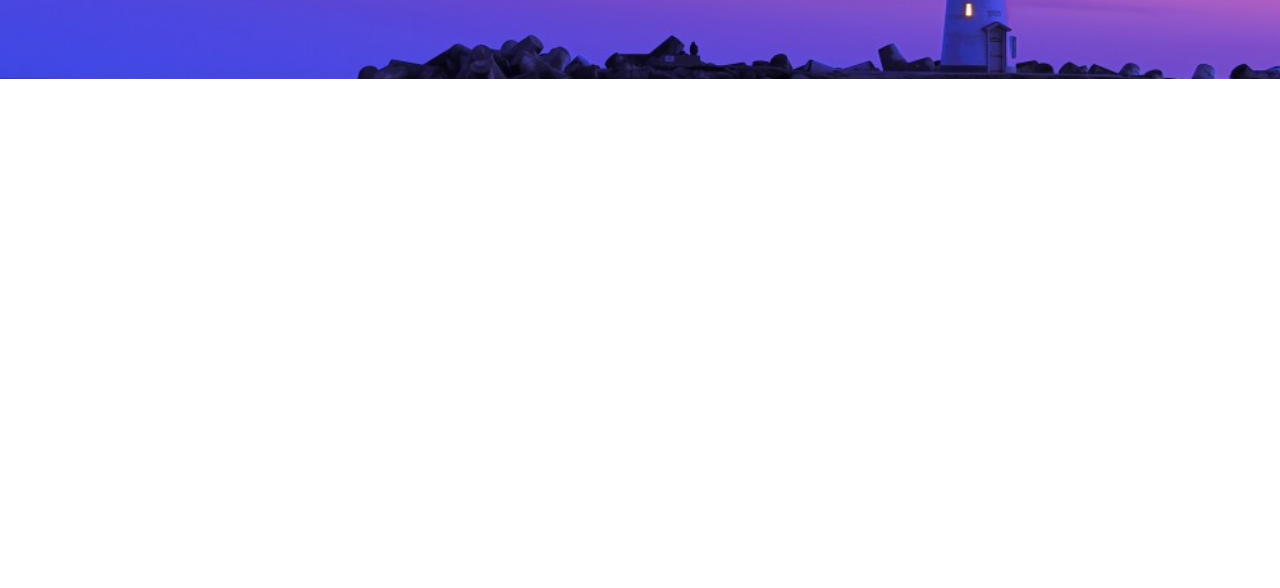
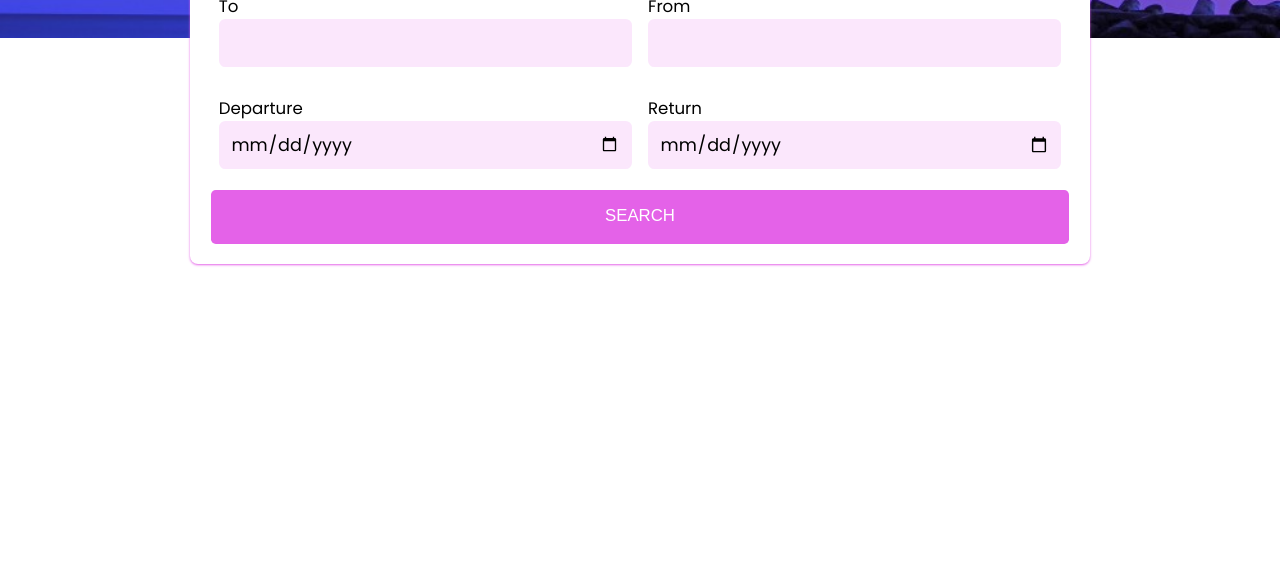
Before and after one commit to luca-borrione/webnd-project5-travel-app, a website built with webpack: page src/client/views/index.html in a window 1280 px wide. Shown: the part 212-800 px from the top of the page. Built offline with nearby package versions, Linux system fonts and the light colour scheme.

Commit message:
feat: add the search form

```diff
--- a/src/client/styles/_header.scss
+++ b/src/client/styles/_header.scss
@@ -7,15 +7,14 @@
   justify-content: center;
   background-image: url('../assets/lighthouse.jpg');
   background-size: auto;
-  background-position-y: 58%;
+  background-position-y: 52%;
   background-position-x: 75%;
   background-repeat: no-repeat;
-  height: 10em;
+  height: 10rem;
 
   &__text {
-    font-family: $secondary-font-family;
     color: $secondary-font-color;
-    font-size: 1.3em;
+    font-size: 1.35rem;
     font-weight: 100;
     margin: 0;
     padding: 0;
@@ -26,9 +25,10 @@
 @media (min-width: 600px) {
   .banner {
     height: 12em;
-    margin-top: 1.5em;
+    background-position-y: 63%;
 
     &__text {
+      // color: yellow;
       font-size: 1.5em;
       font-weight: 400;
     }
@@ -39,10 +39,10 @@
 @media (min-width: 961px) {
   .banner {
     background-size: cover;
-    background-position-y: 57%;
-    margin-top: 2em;
+    background-position-y: 61%;
 
     &__text {
+      // color: aqua;
       font-size: 2em;
       font-weight: 600;
     }
--- a/src/client/styles/_layout.scss
+++ b/src/client/styles/_layout.scss
@@ -14,4 +14,19 @@ body {
   font-family: $primary-font-family;
   font-size: 1.3rem;
   color: $primary-font-color;
+  background-color: $main-bg-color;
 }
+
+button {
+  width: 100%;
+  font-size: 1.05rem;
+  border-radius: 0.3rem;
+  font-weight: 500;
+  text-transform: uppercase;
+  line-height: 1;
+  transition: all ease 0.25s;
+
+  &:hover {
+    cursor: pointer;
+  }
+}
--- a/src/client/styles/core/_variables.scss
+++ b/src/client/styles/core/_variables.scss
@@ -1,9 +1,11 @@
 // Typography
-$primary-font-family: ubuntu, arial, helvetica, sans-serif;
+$primary-font-family: 'Poppins', sans-serif;
 
-// $secondary-font-family: 'Asap', sans-serif;
-$secondary-font-family: 'Poppins', sans-serif;
-
-// Colors
+// Font Colors
 $primary-font-color: black;
 $secondary-font-color: white;
+
+// Bg Colors
+$primary-bg-color: #e462e8;
+$secondary-bg-color: #404add;
+$main-bg-color: white;
--- a/src/client/styles/index.scss
+++ b/src/client/styles/index.scss
@@ -1,2 +1,3 @@
 @import 'layout';
 @import 'header';
+@import 'main/main';
--- /dev/null
+++ b/src/client/styles/main/_main.scss
@@ -0,0 +1,9 @@
+@import 'search';
+
+main {
+  section {
+    max-width: 960px;
+    margin: 50px auto;
+    padding: 0 30px;
+  }
+}
--- /dev/null
+++ b/src/client/styles/main/_search.scss
@@ -0,0 +1,71 @@
+@use 'sass:color';
+
+@import '../core/variables';
+
+/* Mobile First */
+.search {
+  margin-top: -3.2rem;
+
+  &-form {
+    display: flex;
+    flex-wrap: wrap;
+    align-items: center;
+    justify-content: space-between;
+    border-radius: 0.5rem;
+    padding: 1.3rem;
+    background: $main-bg-color;
+    box-shadow: 0 0.07rem 0.15rem $primary-bg-color;
+
+    & label {
+      margin-bottom: 0.8rem;
+      font-size: 0.8em;
+      padding: 0;
+    }
+
+    & input {
+      margin: 0;
+      height: 3rem;
+      background: color.scale($primary-bg-color, $lightness: 85%);
+      border: 0.15rem solid color.scale($primary-bg-color, $lightness: 85%);
+      width: 100%;
+      padding: 1rem 0.6rem;
+      margin-bottom: 0;
+      border-radius: 0.4rem;
+      font-family: $primary-font-family;
+      font-size: 1.1rem;
+
+      &:focus-visible {
+        outline-color: $primary-bg-color;
+      }
+    }
+
+    &__submit-button {
+      border: 0.1rem;
+      color: $secondary-font-color;
+      background: $primary-bg-color;
+      padding: 1.15rem 1.3rem;
+
+      &:hover {
+        background: color.scale($primary-bg-color, $lightness: -20%);
+      }
+    }
+  }
+}
+
+/* portrait tablets, portrait iPad, e-readers (Nook/Kindle), landscape 800x480 phones (Android) */
+@media (min-width: 600px) {
+  .search {
+    margin-top: -4.5rem;
+
+    &-form {
+      & label {
+        width: 50%;
+        padding: 0.5rem;
+      }
+    }
+  }
+}
+
+// /* tablet, landscape iPad, lo-res laptops ands desktops */
+// @media (min-width: 961px) {
+// }
--- a/src/client/views/index.html
+++ b/src/client/views/index.html
@@ -12,5 +12,29 @@
         <h2 class="banner__text">Find Your Next Adventure</h2>
       </section>
     </header>
+
+    <main>
+      <section class="search">
+        <form class="search-form" onsubmit="return Client.handleSubmit(event)">
+          <label class="search-form__destination" for="destination">
+            To
+            <input id="destination" type="text" name="destination" required />
+          </label>
+          <label class="search-form__departure" for="departure">
+            From
+            <input id="departure" type="text" name="departure" required />
+          </label>
+          <label class="search-form__departure-date" for="departure-date">
+            Departure
+            <input id="departure-date" type="date" name="departure-date" required />
+          </label>
+          <label class="search-form__return-date" for="return-date">
+            Return
+            <input id="return-date" type="date" name="return-date" required />
+          </label>
+          <button type="submit" class="search-form__submit-button">Search</button>
+        </form>
+      </section>
+    </main>
   </body>
 </html>
```
